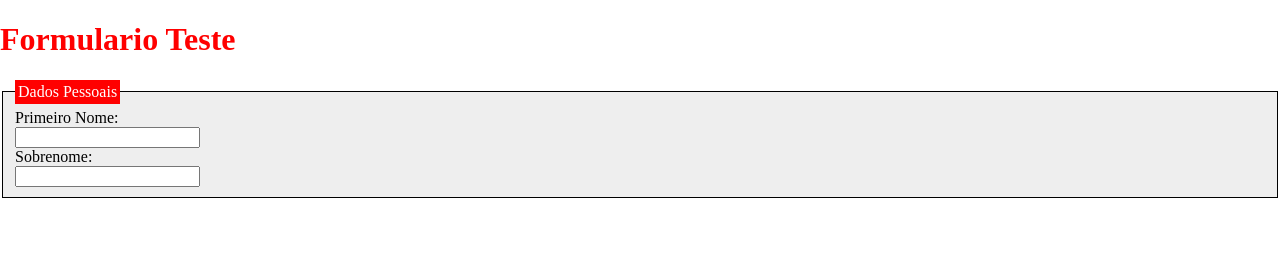
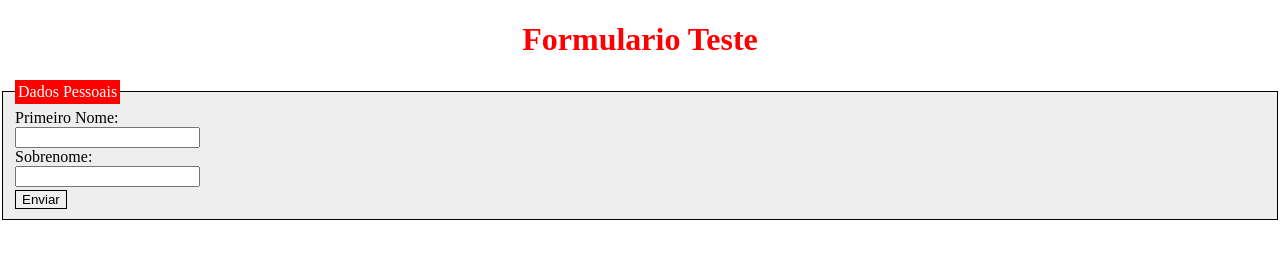
Before and after one commit to Rivalucena/projetocode1, a plain HTML site: page index.html in a window 1280 px wide. Drawn offline with Linux system fonts and the light colour scheme.

Commit message:
Botao de envio

```diff
--- a/index.html
+++ b/index.html
@@ -24,6 +24,8 @@
                 <input type="text" name="lastname"/>
             </label><br/>
 
+            <button name="botao">Enviar</button>
+
         </fieldset>
     </form>
 
--- a/style.css
+++ b/style.css
@@ -1,6 +1,7 @@
 body {
     margin: 0px;
     padding: 0px;
+
 
 
 }
@@ -15,11 +16,12 @@ legend {
     color: #ffffff;
 }
 h1 {
-    color: #ff0000;
+    text-align: center;
+    color: #ff0000
+
 }
-.file {
-    padding: 10px;
+
+button {
+    margin-top: 3px;
+    border: 1px solid #000;
 }
-.aso {
-    padding: 10px;
-}
```
